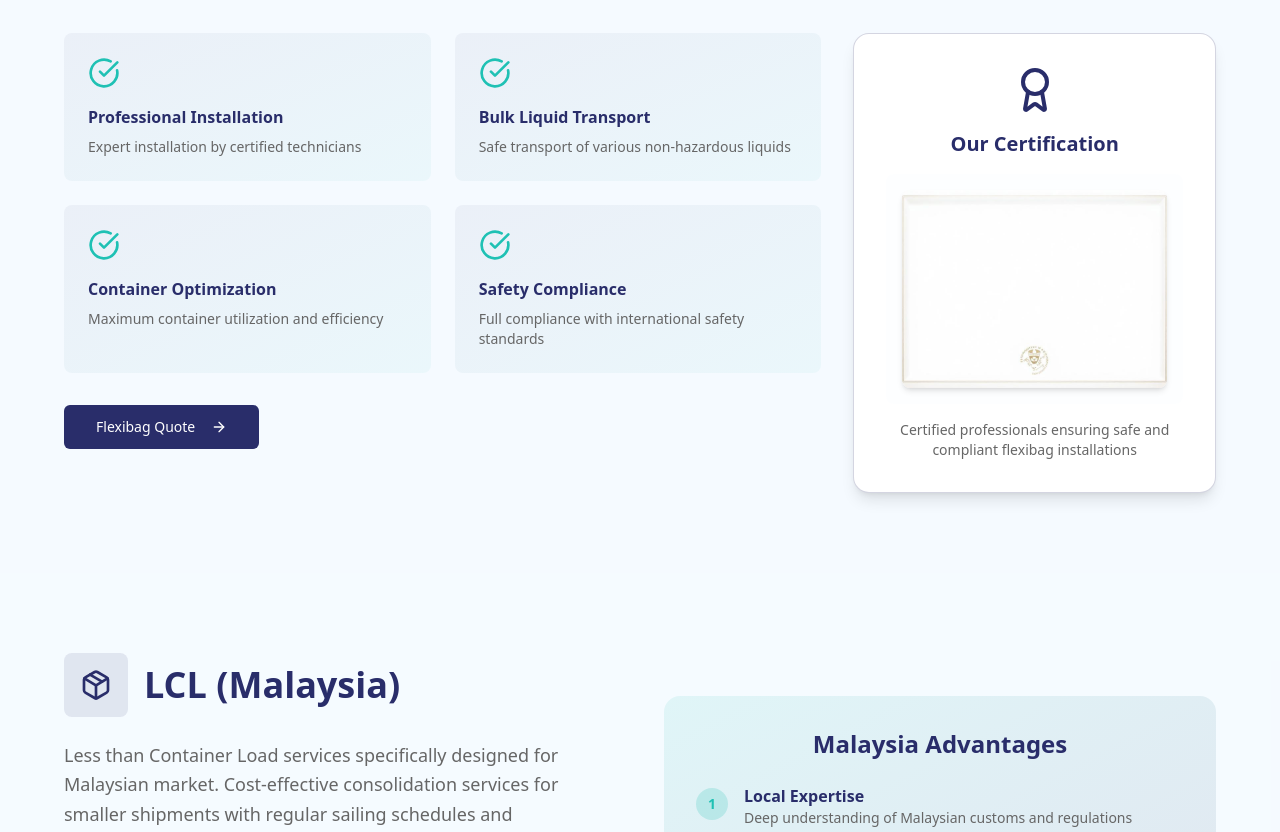
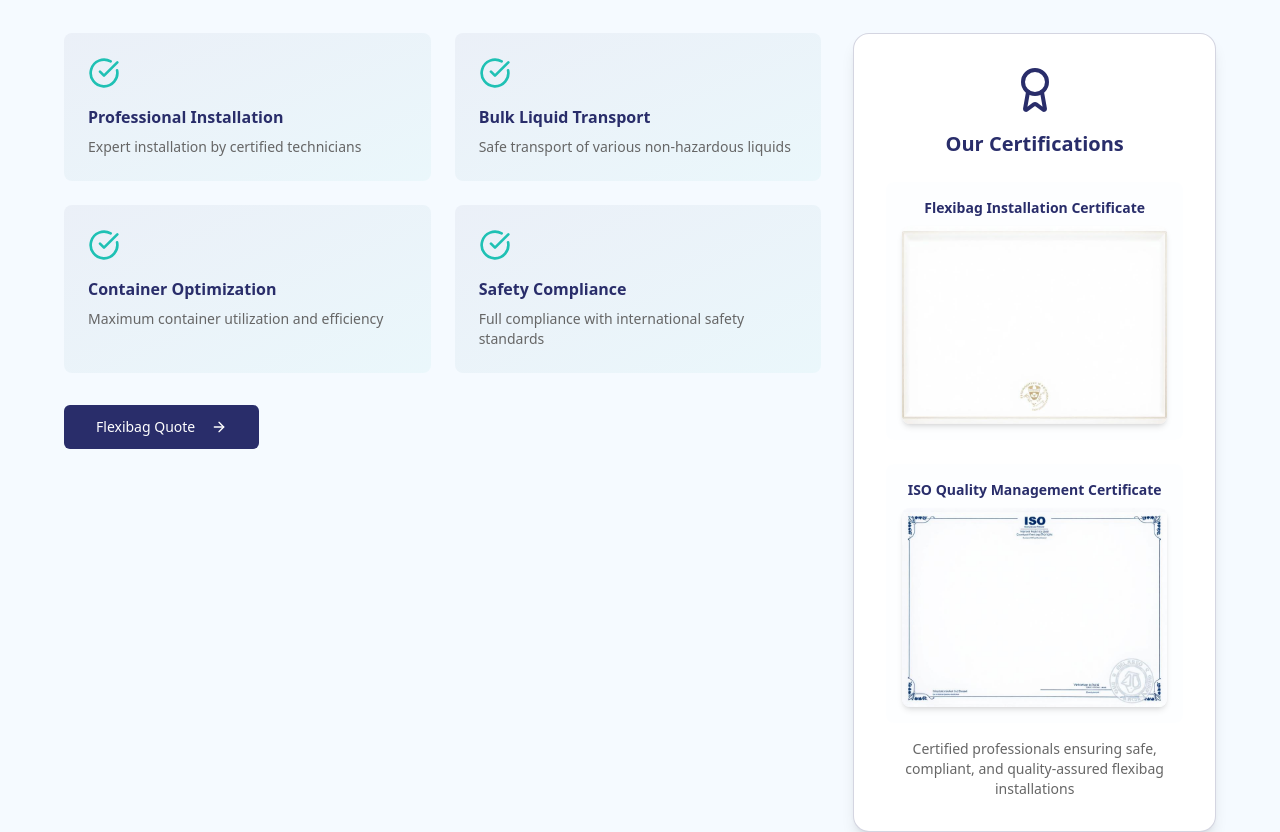
Before and after one commit to marcuskhor/sea-flexi-webfront, a React (Vite) app: page /services in a window 1280 px wide. Shown: the part 1880-2712 px from the top of the page. Built offline with nearby package versions, Linux system fonts and the light colour scheme.

Commit message:
Add second certificate to services
Added a second certificate to the services page, specifically for the Flexibag & Installation section.

```diff
--- a/src/pages/Services.tsx
+++ b/src/pages/Services.tsx
@@ -4,6 +4,7 @@ import Header from "@/components/Header";
 import Footer from "@/components/Footer";
 import heroBg from "@/assets/hero-bg.jpg";
 import flexibagCertificate from "@/assets/flexibag-certificate.jpg";
+import isoCertificate from "@/assets/iso-certificate.jpg";
 
 const Services = () => {
   return (
@@ -213,19 +214,33 @@ const Services = () => {
                 </Button>
               </div>
 
-              {/* Certificate Display */}
+              {/* Certificates Display */}
               <div className="bg-white border border-primary/20 rounded-2xl p-8 text-center shadow-lg">
                 <Award className="h-12 w-12 text-primary mx-auto mb-4" />
-                <h3 className="text-xl font-bold text-primary mb-4">Our Certification</h3>
-                <div className="bg-muted/20 rounded-lg p-4 mb-4">
-                  <img
-                    src={flexibagCertificate}
-                    alt="Flexibag Installation Certificate"
-                    className="w-full h-auto rounded-lg shadow-md"
-                  />
+                <h3 className="text-xl font-bold text-primary mb-6">Our Certifications</h3>
+
+                <div className="grid gap-6">
+                  <div className="bg-muted/20 rounded-lg p-4">
+                    <h4 className="font-semibold text-primary mb-2 text-sm">Flexibag Installation Certificate</h4>
+                    <img
+                      src={flexibagCertificate}
+                      alt="Flexibag Installation Certificate"
+                      className="w-full h-auto rounded-lg shadow-md"
+                    />
+                  </div>
+
+                  <div className="bg-muted/20 rounded-lg p-4">
+                    <h4 className="font-semibold text-primary mb-2 text-sm">ISO Quality Management Certificate</h4>
+                    <img
+                      src={isoCertificate}
+                      alt="ISO Quality Management Certificate"
+                      className="w-full h-auto rounded-lg shadow-md"
+                    />
+                  </div>
                 </div>
-                <p className="text-sm text-muted-foreground">
-                  Certified professionals ensuring safe and compliant flexibag installations
+
+                <p className="text-sm text-muted-foreground mt-4">
+                  Certified professionals ensuring safe, compliant, and quality-assured flexibag installations
                 </p>
               </div>
             </div>
```
Also changed, not shown: src/assets/iso-certificate.jpg (added).
